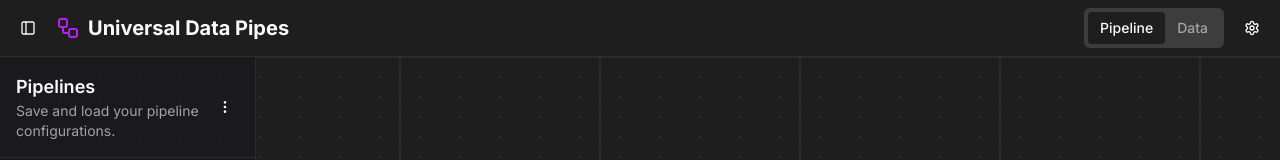
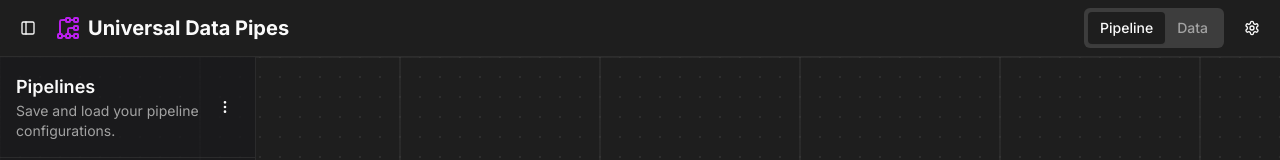
Before and after one commit to WNJStudio/UniversalDataPipes, a Svelte app: page / in a window 1280 px wide. Shown: the top 160 px of the page. Built offline with nearby package versions, Linux system fonts and the light colour scheme.

Commit message:
logo icon update

```diff
--- a/src/components/app/AppHeader/Logo.svelte
+++ b/src/components/app/AppHeader/Logo.svelte
@@ -1,9 +1,29 @@
 <script>
     import { t } from "@i18n/i18n.svelte";
-    import { Workflow } from "@lucide/svelte";
 </script>
 
-<Workflow class="h-6 w-6 text-primary" />
+<svg
+    xmlns="http://www.w3.org/2000/svg"
+    class="h-6 w-6 text-primary"
+    stroke="currentColor"
+    stroke-width="2"
+    stroke-linecap="round"
+    stroke-linejoin="round"
+    viewBox="0 0 24 24"
+    fill="none"
+>
+    <rect x="18" y="2" width="4" height="4" rx="0.75" />
+    <path d="M14 4 H 18" />
+    <rect x="10" y="2" width="4" height="4" rx="0.75" />
+    <path d="M 4 18 V 10 M 4 10 c 0 -7 -1 -6 6 -6" />
+    <rect x="18" y="10" width="4" height="4" rx="0.75" />
+    <path d="M 12 18 C 12 11 11 12 18 12" />
+    <rect x="2" y="18" width="4" height="4" rx="0.75" />
+    <path d="M6 20 H 10" />
+    <rect x="10" y="18" width="4" height="4" rx="0.75" />
+    <path d="M14 20 H 18" />
+    <rect x="18" y="18" width="4" height="4" rx="0.75" />
+</svg>
 <h1 class="text-xl font-bold text-foreground select-none">
     {t("label.app.name")}
 </h1>
```
